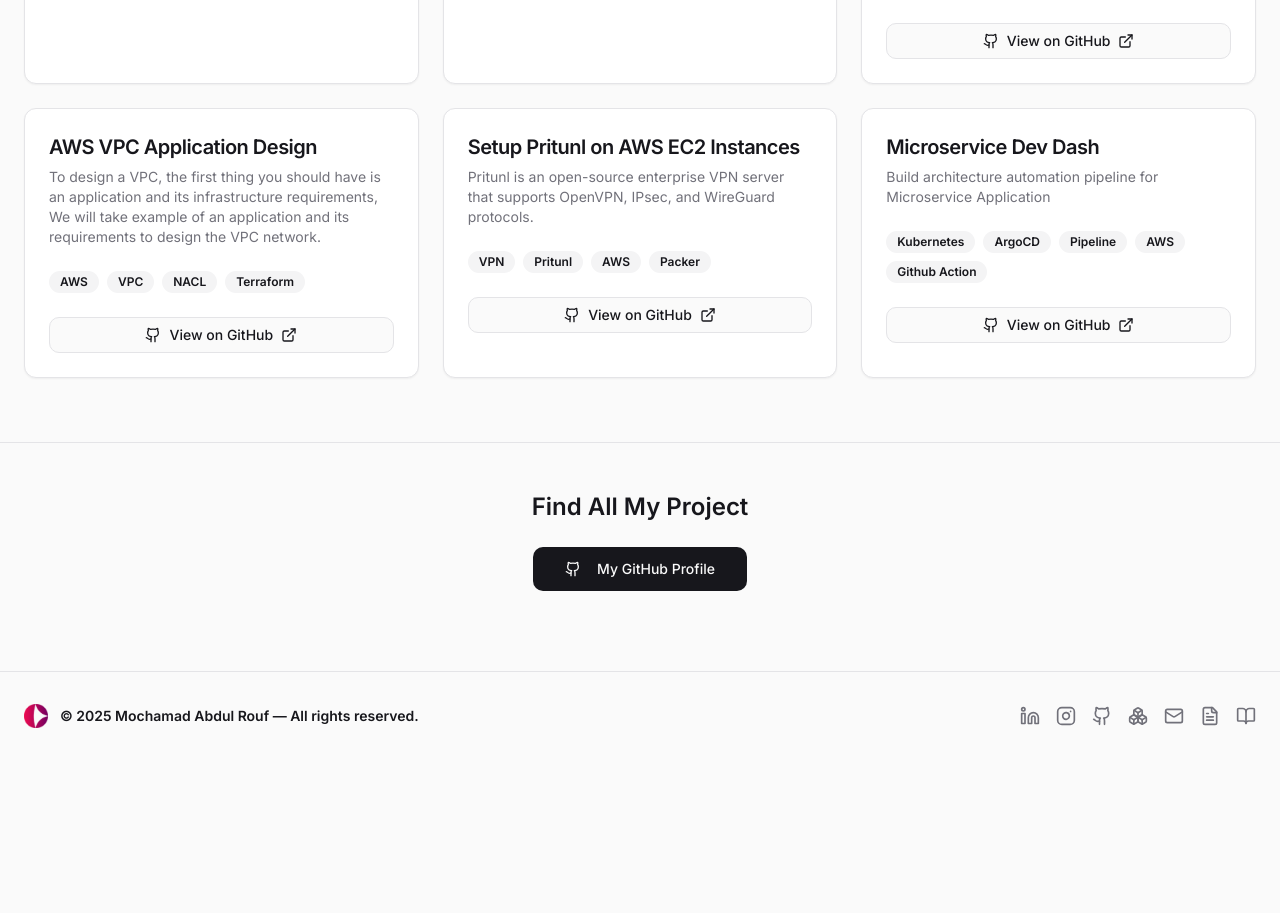
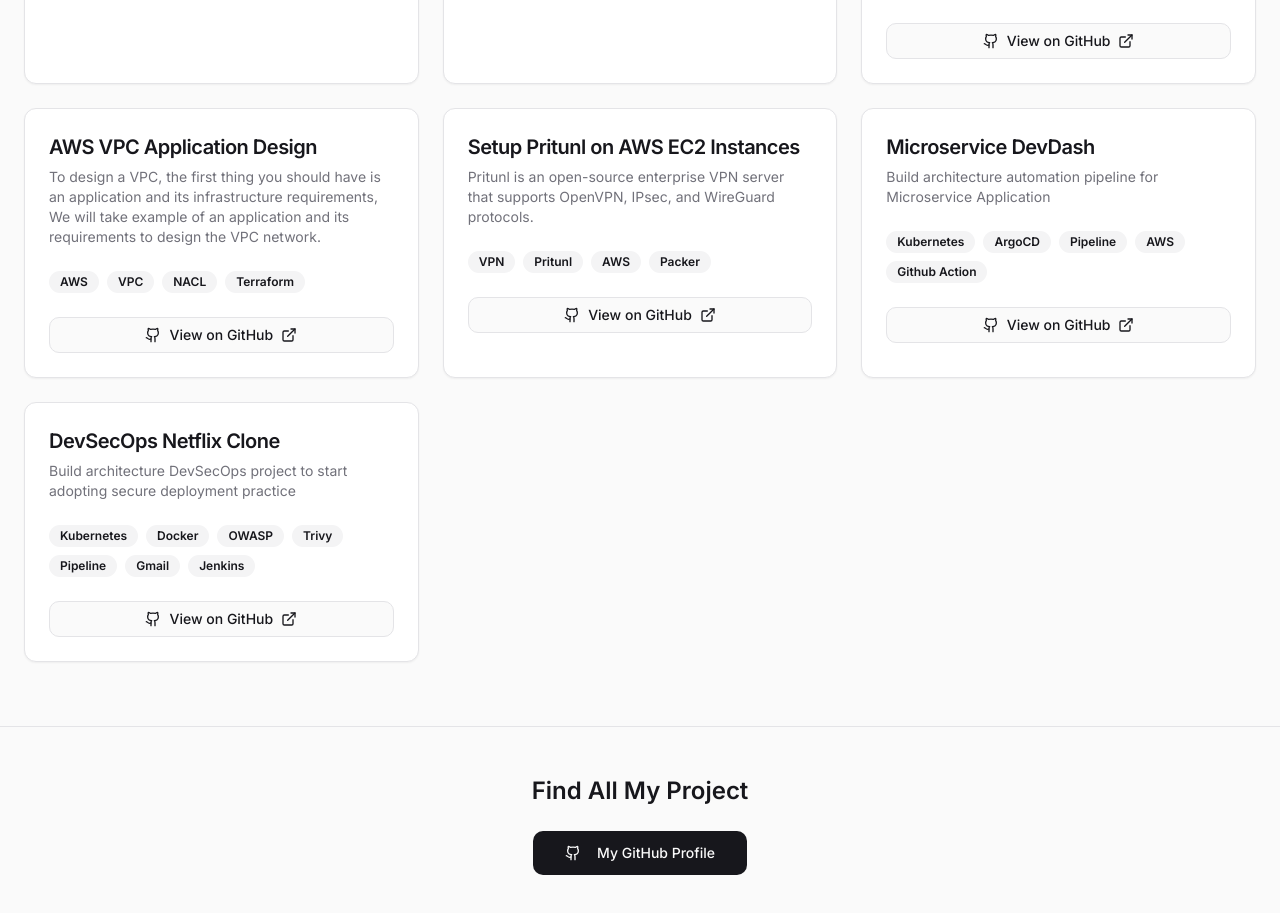
Before and after one commit to MochamadAbdulRouf/rouf-portofolio, a React (Vite) app: page /projects in a window 1280 px wide. Shown: the part 2400-3313 px from the top of the page. Before the commit the page ends 3160 px from the top, so only its background shows below. Built offline with nearby package versions, Linux system fonts and the light colour scheme; the HTML template or start-up script is replaced by a standard one.

Commit message:
update: project section

```diff
--- a/src/components/ProjectsSection.tsx
+++ b/src/components/ProjectsSection.tsx
@@ -183,10 +183,25 @@ const ProjectsSection = () => {
         "https://github.com/MochamadAbdulRouf/setup-pritunl-vpn-on-AWS-EC2.git",
     },
     {
-      title: "Microservice Dev Dash",
+      title: "Microservice DevDash",
       description:
         "Build architecture automation pipeline for Microservice Application",
       techStack: ["Kubernetes", "ArgoCD", "Pipeline", "AWS", "Github Action"],
+      github: "https://github.com/MochamadAbdulRouf/microservice-dev-dash.git",
+    },
+    {
+      title: "DevSecOps Netflix Clone",
+      description:
+        "Build architecture DevSecOps project to start adopting secure deployment practice",
+      techStack: [
+        "Kubernetes",
+        "Docker",
+        "OWASP",
+        "Trivy",
+        "Pipeline",
+        "Gmail",
+        "Jenkins",
+      ],
       github: "https://github.com/MochamadAbdulRouf/microservice-dev-dash.git",
     },
   ];
```
